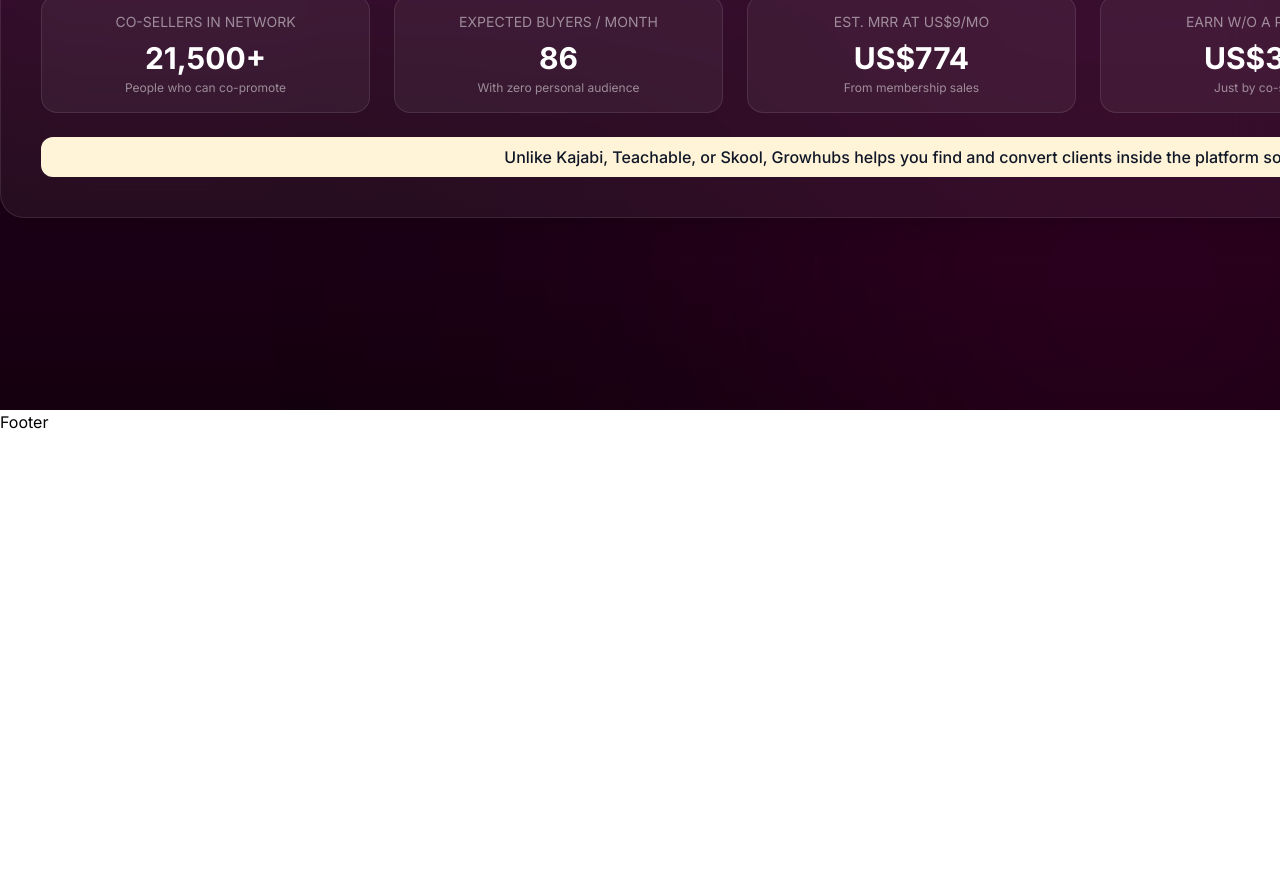
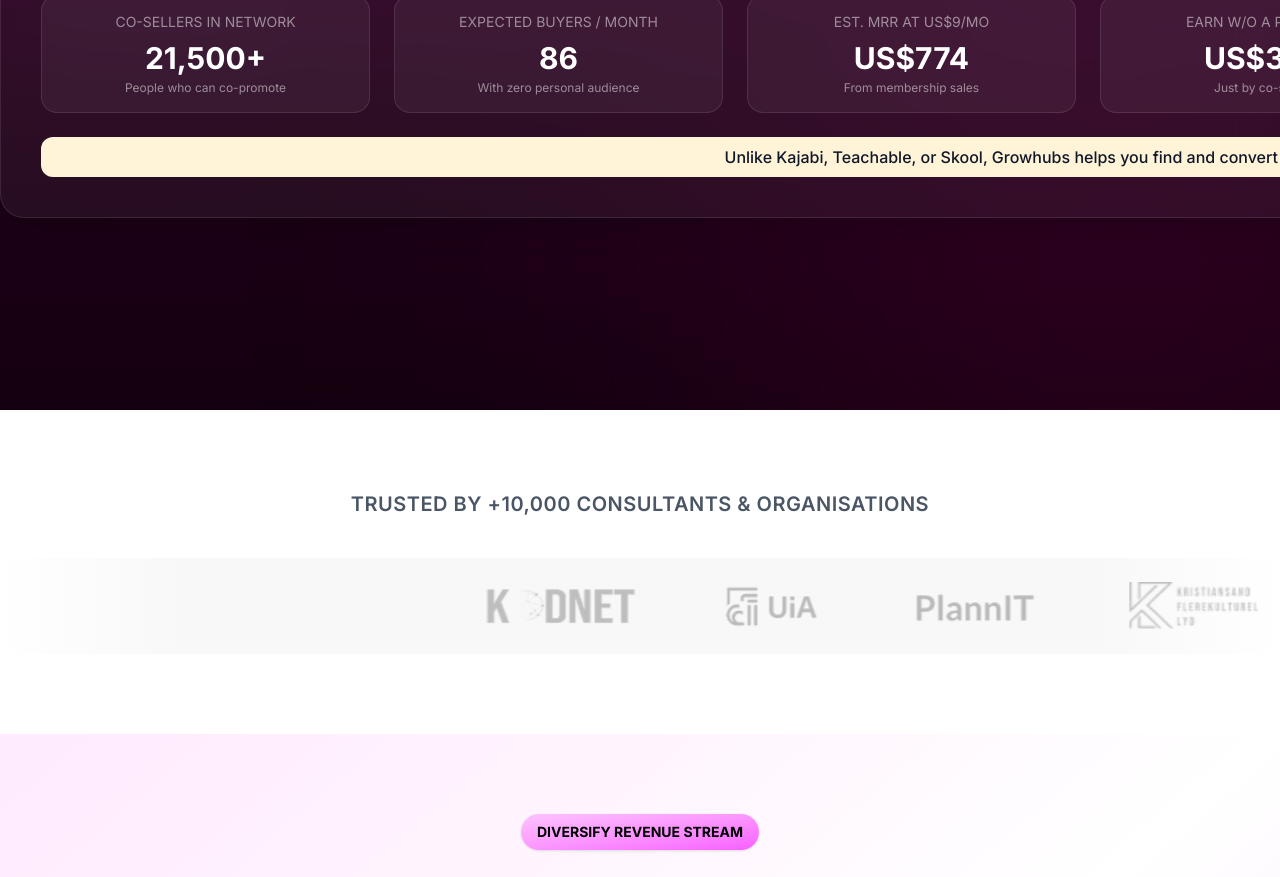
Before and after one commit to amdadislam01/wiztecbd-task-assingment, a React (Vite) app: page / in a window 1280 px wide. Shown: the part 1920-2797 px from the top of the page. Before the commit the page ends 2354 px from the top, so only its background shows below. Built offline with nearby package versions, Linux system fonts and the light colour scheme.

Commit message:
Courses  section complate

```diff
--- /dev/null
+++ b/src/components/Brands.jsx
@@ -0,0 +1,46 @@
+import React from 'react';
+import brand1 from '../assets/brand-1.png';
+import brand2 from '../assets/brand-2.png';
+import brand3 from '../assets/brand-3.png';
+import brand4 from '../assets/brand-4.png';
+import brand5 from '../assets/brand-5.png';
+
+const Brands = () => {
+    const logos = [brand1, brand2, brand3, brand4, brand5];
+
+    return (
+        <section className="py-20 bg-white relative overflow-hidden">
+
+            {/* Title */}
+            <h2 className="text-center text-gray-600 tracking-wide text-xl font-semibold mb-10">
+                TRUSTED BY +10,000 CONSULTANTS & ORGANISATIONS
+            </h2>
+
+            <div className="relative overflow-hidden rounded-2xl w-full py-6">
+                <div className="absolute inset-0 bg-linear-to-r from-[#f7f7f7]  to-[#f7f7f7] opacity-90 rounded-2xl"></div>
+
+                <div className="absolute top-0 left-0 w-48 h-full bg-linear-to-r from-white to-transparent"></div>
+                <div className="absolute top-0 right-0 w-48 h-full bg-linear-to-l from-white to-transparent"></div>
+
+                {/* Auto-scrolling row */}
+                <div className="overflow-hidden relative">
+                    <div className="flex items-center gap-20 animate-marquee whitespace-nowrap opacity-80">
+
+                        {/* Repeat 2X for infinite scroll */}
+                        {[...logos, ...logos].map((logo, index) => (
+                            <img
+                                key={index}
+                                src={logo}
+                                alt="brand"
+                                className="h-12 grayscale opacity-80"
+                            />
+                        ))}
+
+                    </div>
+                </div>
+            </div>
+        </section>
+    );
+};
+
+export default Brands;
--- /dev/null
+++ b/src/components/Courses.jsx
@@ -0,0 +1,119 @@
+import React from "react";
+import {
+  FiMic,
+  FiUsers,
+  FiShoppingBag,
+  FiGrid,
+  FiBarChart,
+} from "react-icons/fi";
+import { MdCastForEducation } from "react-icons/md";
+import courses from "../assets/course.png";
+
+const Courses = () => {
+  return (
+    <div className="w-full bg-linear-to-br from-[#ffeafe] via-white to-[#f7dfff] py-20 px-4">
+      <div className="w-full flex justify-center mb-6">
+        <span className="bg-linear-to-br from-[#FCC3FF] to-[#F75EFF] text-sm font-bold px-4 py-2 rounded-full shadow-sm">
+          DIVERSIFY REVENUE STREAM
+        </span>
+      </div>
+
+      <h1 className="text-4xl md:text-5xl font-extrabold text-center leading-tight text-black">
+        Maximise earnings with <br /> limitless revenue streams.
+      </h1>
+
+      <p className="text-center max-w-2xl mx-auto text-gray-600 mt-4">
+        Create and sell courses, consulting services, and communities — with
+        Zero marketing cost and a built-in sales network.
+      </p>
+
+      <div className="w-full flex justify-center mt-10">
+        <div className="bg-white shadow-sm  rounded-full px-4 py-3 flex gap-6 items-center overflow-x-auto">
+          <button className="flex items-center gap-2 bg-[#450021] text-white px-4 py-2 rounded-full shadow">
+            <MdCastForEducation size={24} className="bg-linear-to-br from-[#EAF6FF] to-[#ADDCFF] p-1 text-black rounded-2xl" />
+            <span className="text-sm font-semibold">Courses</span>
+          </button>
+
+          <button className="flex items-center gap-2 text-gray-600">
+            <FiUsers size={ 24} className="bg-linear-to-br from-[#f3f3f3] to-[#d5d5d5] p-1 text-black rounded-2xl" />
+            <span className="text-sm font-medium">Communities</span>
+          </button>
+
+          <button className="flex items-center gap-2 text-gray-600">
+            <FiGrid size={ 24} className="bg-linear-to-br from-[#f3f3f3] to-[#d5d5d5] p-1 text-black rounded-2xl" />
+            <span className="text-sm font-medium">Coaching & Consulting</span>
+          </button>
+
+          <button className="flex items-center gap-2 text-gray-600">
+            <FiShoppingBag size={ 24} className="bg-linear-to-br from-[#f3f3f3] to-[#d5d5d5] p-1 text-black rounded-2xl" />
+            <span className="text-sm font-medium">Merchandise</span>
+          </button>
+
+          <button className="flex items-center gap-2 text-gray-600">
+            <FiMic size={ 24} className="bg-linear-to-br from-[#f3f3f3] to-[#d5d5d5] p-1 text-black rounded-2xl" />
+            <span className="text-sm font-medium">Podcasts</span>
+          </button>
+
+          <button className="flex items-center gap-2 text-gray-600">
+            <FiBarChart size={ 24} className="bg-linear-to-br from-[#f3f3f3] to-[#d5d5d5] p-1 text-black rounded-2xl" />
+            <span className="text-sm font-medium">Events</span>
+          </button>
+
+          <button className="flex items-center gap-2 text-gray-600">
+            <FiBarChart size={ 24} className="bg-linear-to-br from-[#f3f3f3] to-[#d5d5d5] p-1 text-black rounded-2xl" />
+            <span className="text-sm font-medium">Brokerage</span>
+          </button>
+        </div>
+      </div>
+
+      <div className="mt-16 max-w-[1400px] mx-auto px-6 rounded-tl-full rounded-bl-full p-10 relative overflow-hidden bg-linear-to-r from-[#470431] to-[#ac699a] flex flex-col md:flex-row items-center gap-10 pl-16">
+        <div className="text-white w-full md:w-1/2">
+          <h2 className="text-3xl font-bold mb-4">Courses</h2>
+
+          <p className="text-sm mb-4">
+            Turn your knowledge into structured, sellable products.
+          </p>
+
+          <p className="text-sm mb-4">
+            Build online, drip, academic, or challenge-based courses with
+            built-in tools for gamification, accountability, and engagement.
+          </p>
+
+          <p className="text-sm mb-6">
+            Every course is optimized to deliver value and generate recurring
+            income.
+          </p>
+
+          <button className="bg-black text-white px-5 py-2 rounded-full font-semibold">
+            Learn More
+          </button>
+        </div>
+
+        <div className="relative w-full md:w-1/2">
+          <div className="rounded-3xl overflow-hidden">
+            <img src={courses} alt="demo" className="w-full object-cover" />
+          </div>
+
+
+          <div className="absolute bottom-36 right-16 bg-white px-4 py-3 rounded-xl shadow-xl flex items-center gap-3 z-20">
+            <button className="bg-[#1973ff] text-white px-4 py-2 rounded-lg text-sm font-semibold">
+              Subscribe for $5.00/mo
+            </button>
+          </div>
+
+          <div className="absolute bottom-24 right-12 bg-white px-4 py-3 rounded-xl shadow-lg flex items-center gap-3 z-10">
+            <div className="bg-blue-100 text-blue-600 text-xs font-bold px-2 py-1 rounded">
+              PT 01
+            </div>
+            <div>
+              <p className="font-medium text-sm">Lady Dentaa Amoateng MBE</p>
+              <p className="text-xs text-gray-500">54 min • Oct 17, 2026</p>
+            </div>
+          </div>
+        </div>
+      </div>
+    </div>
+  );
+};
+
+export default Courses;
--- a/src/index.css
+++ b/src/index.css
@@ -51,5 +51,5 @@
 }
 
 .animate-marquee {
-  animation: marquee 15s linear infinite;
+  animation: marquee 20s linear infinite;
 }
--- a/src/page/Home/Home.jsx
+++ b/src/page/Home/Home.jsx
@@ -1,13 +1,17 @@
 import React from 'react';
 import Property from '../../components/Property';
 import Profit from '../../components/Profit';
+import Brands from '../../components/Brands';
+import Courses from '../../components/Courses';
 
 const Home = () => {
     return (
-        <div>
+        <>
             <Property />
             <Profit />
-        </div>
+            <Brands />
+            <Courses />
+        </>
     );
 };
 
```
Also changed, not shown: src/assets/course.png (added).
